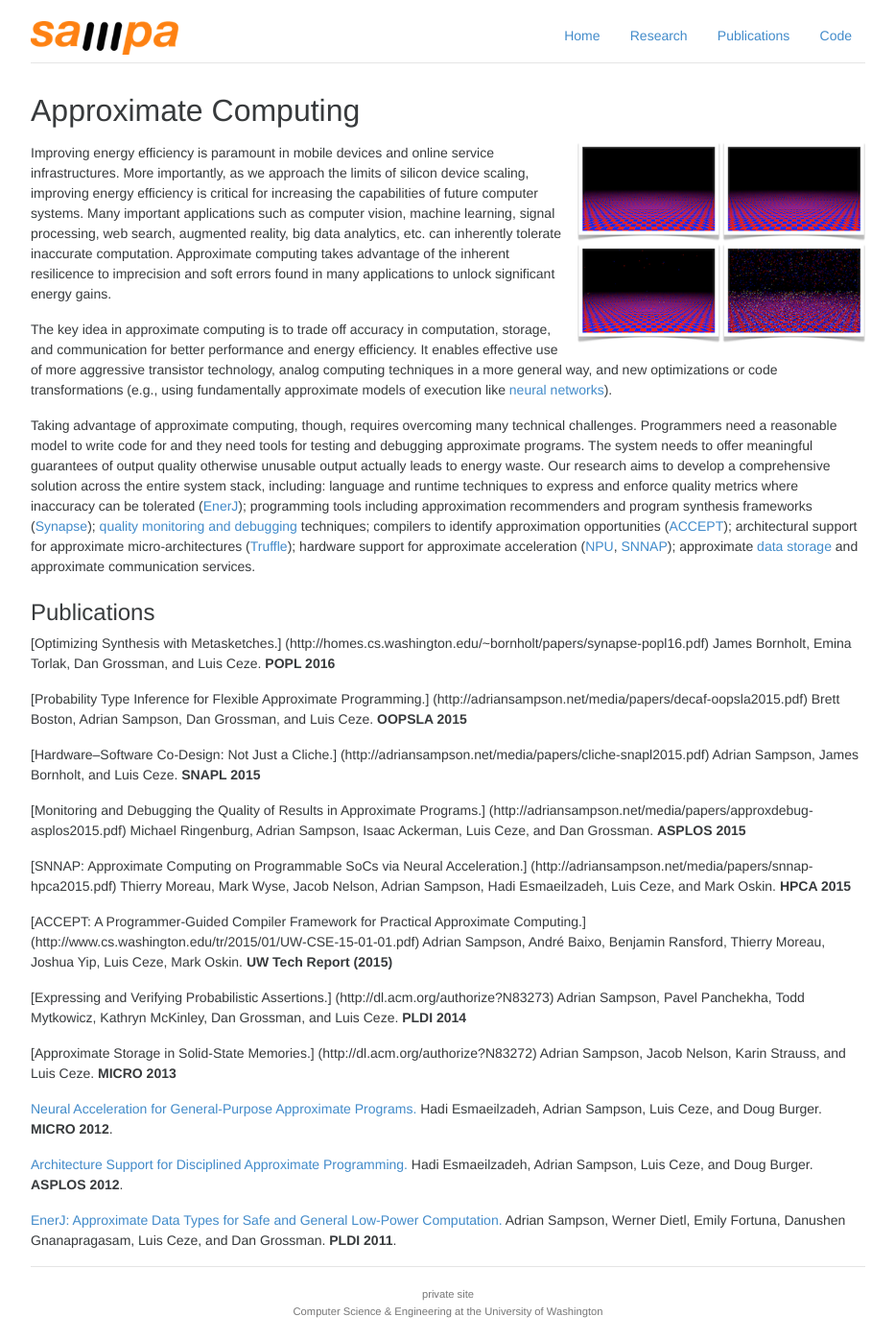
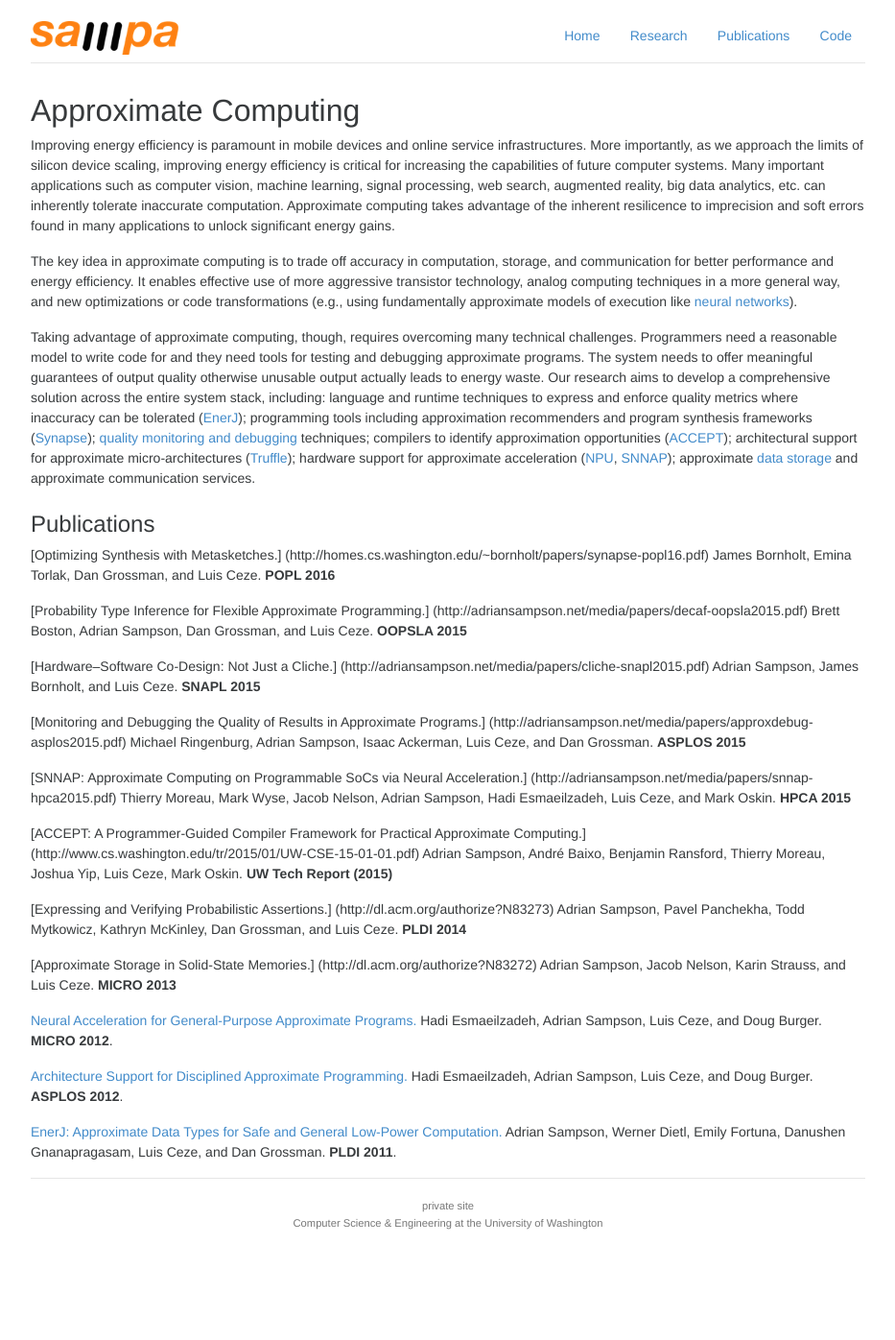
Before and after one commit to uwsampa/sampa-public, a Jekyll site: the page built from research/approximation/index.md, in a window 1280 px wide. Shown: the whole page at 96% size, without its empty margins (173-1106 px from the left). Built offline with Jekyll 4.4.1, drawn with Linux system fonts in a browser that asks for light colours; nearby versions of some CDN libraries; Markdown is read by kramdown in place of the engine named in the settings; after the commit the page ends 1304 px from its top, so only the background shows below that.

Commit message:
removing old raytracing example

```diff
--- a/research/approximation/index.md
+++ b/research/approximation/index.md
@@ -2,9 +2,6 @@
 layout: default
 title: Approximate Computing
 ---
-
-<img src="{{ site.base }}/img/noisy.png" class="illustration"
-  style="width: 300px; height: 208px;">
 
 Improving energy efficiency is paramount in mobile devices and online service
 infrastructures. More importantly, as we approach the limits of silicon
```
